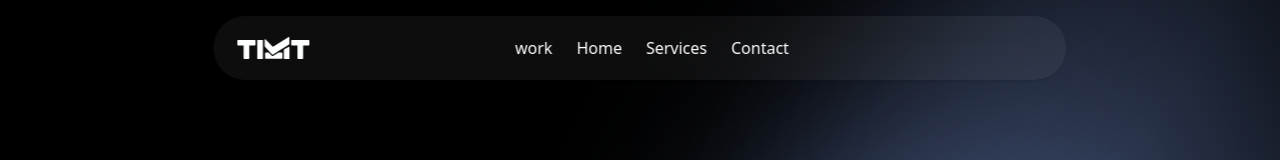
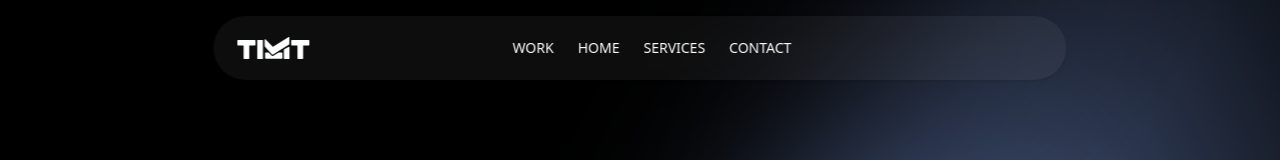
Before and after one commit to Haidarahm/tikit, a React (Vite) app: page /home in a window 1280 px wide. Shown: the top 160 px of the page. Built offline with nearby package versions, Linux system fonts and the light colour scheme.

Commit message:
Refactor Navbar component to use a dynamic links array for improved maintainability and readability

```diff
--- a/src/components/Navbar.jsx
+++ b/src/components/Navbar.jsx
@@ -11,6 +11,13 @@ function Navbar() {
   const lastScrollY = useRef(0);
   const ticking = useRef(false);
   const hidden = useRef(false);
+
+  const links = [
+    { to: "/work", label: "work" },
+    { to: "/home", label: "Home" },
+    { to: "/services", label: "Services" },
+    { to: "/contact", label: "Contact" },
+  ];
 
   useEffect(() => {
     AOS.init({ duration: 700, once: true });
@@ -113,30 +120,15 @@ function Navbar() {
       {/* center links */}
       <div className="flex-1 flex justify-center">
         <div className="flex gap-6">
-          <Link
-            to="/work"
-            className="nav-item opacity-0 text-white hover:text-white/80"
-          >
-            work
-          </Link>
-          <Link
-            to="/home"
-            className="nav-item opacity-0 text-white hover:text-white/80"
-          >
-            Home
-          </Link>
-          <Link
-            to="/services"
-            className="nav-item opacity-0 text-white hover:text-white/80"
-          >
-            Services
-          </Link>
-          <Link
-            to="/contact"
-            className="nav-item opacity-0 text-white hover:text-white/80"
-          >
-            Contact
-          </Link>
+          {links.map(({ to, label }) => (
+            <Link
+              key={to}
+              to={to}
+              className="nav-item uppercase font-light text-sm opacity-0 text-white hover:text-white/80"
+            >
+              {label}
+            </Link>
+          ))}
         </div>
       </div>
 
```
